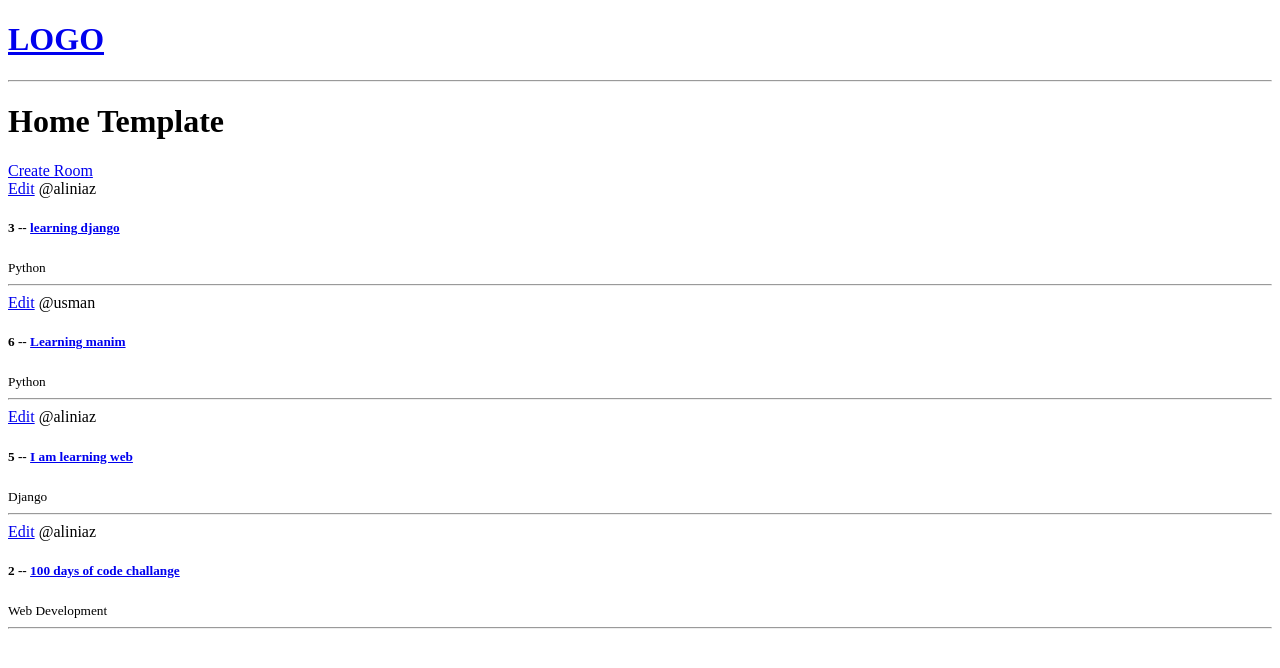
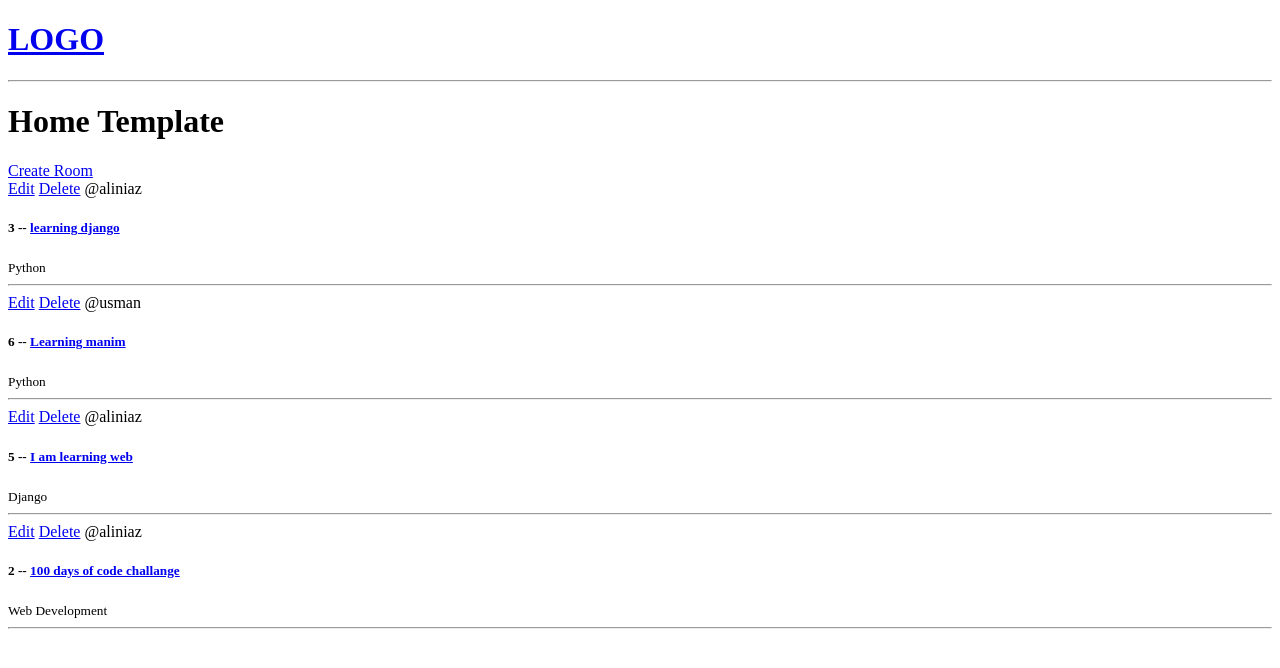
Before and after one commit to AliNiaz990487/studybud, a Django app: page / in a window 1280 px wide. Shown: the top 668 px of the page. Run offline with Django 5.2, Linux system fonts and the light colour scheme; data comes from the database, SQL or seed files in the repository; both versions use the stored data as it was after the commit.

Commit message:
added delete functionality

```diff
--- a/base/templates/base/home.html
+++ b/base/templates/base/home.html
@@ -11,6 +11,7 @@
         {% for room in rooms %}
             <div>
                 <a href="{% url 'update-room' room.id %}">Edit</a>
+                <a href="{% url 'delete-room' room.id %}">Delete</a>
                 <span>@{{room.host.username}}</span>
                 <h5>{{room.id}} -- <a href="{% url 'room' room.id %}">{{room.name}}</a></h5>
                 <small>{{room.topic.name}}</small>
--- a/base/urls.py
+++ b/base/urls.py
@@ -6,4 +6,5 @@ urlpatterns = [
     path("room_page/<str:pk>/", views.room, name='room'), # pk for primary key,
     path('create-room/', views.create_room, name='create-room'),
     path('update-room/<str:pk>/', views.update_room, name='update-room'),
+    path('delete-room/<str:pk>/', views.delete_room, name='delete-room'),
 ]
--- a/base/views.py
+++ b/base/views.py
@@ -42,3 +42,11 @@ def update_room(request, pk):
 
     context = {'form': form}
     return render(request, 'base/room_form.html', context)
+
+def delete_room(request, pk):
+    room = Room.objects.get(id=pk)
+    if request.method == 'POST':
+        room.delete()
+        return redirect('home')
+
+    return render(request, "base/delete.html", {'obj': room})
```
Also changed, not shown: base/templates/base/delete.html (added, +13 -0 lines), db.sqlite3.
